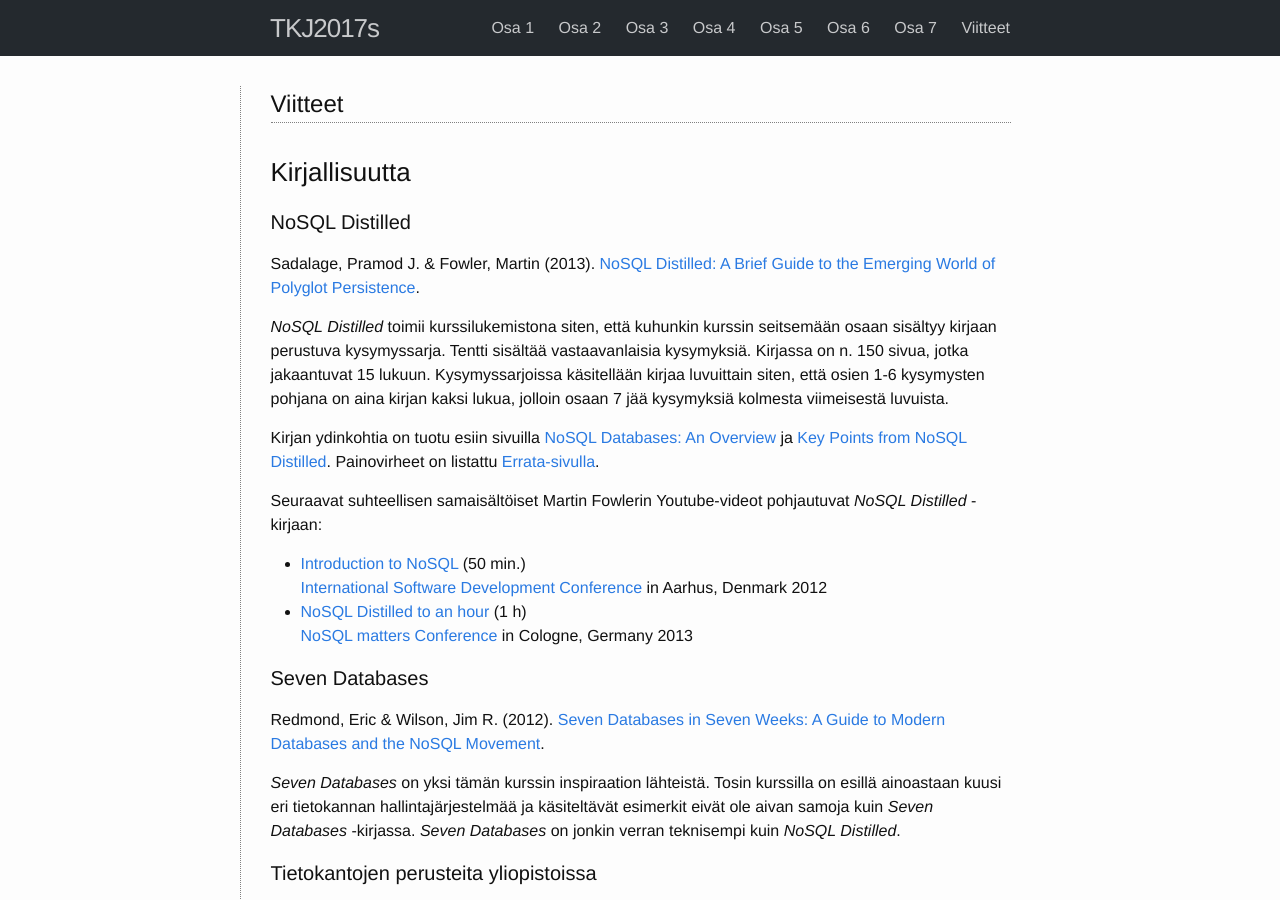
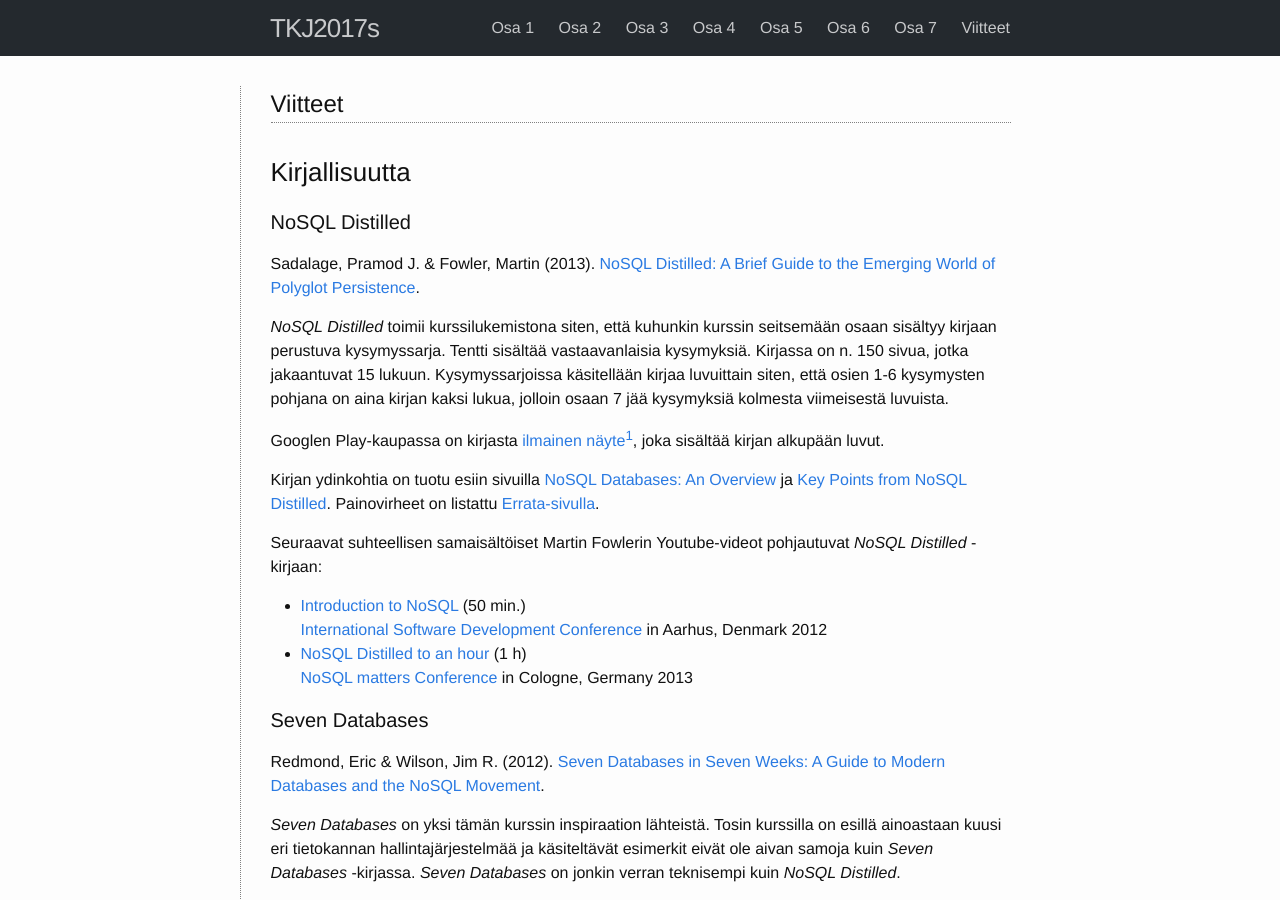
Before and after one commit to timedu/tkj2017s, a Jekyll site: the page built from docs/viitteet.md, in a window 1280 px wide and 900 px high. Built offline with Jekyll 4.4.1, drawn with Linux system fonts in a browser that asks for light colours.

Commit message:
link added

```diff
--- a/docs/viitteet.md
+++ b/docs/viitteet.md
@@ -14,6 +14,11 @@ Sadalage, Pramod J. & Fowler, Martin (2013). [NoSQL Distilled: A Brief Guide to
 [NoSQL Distilled]: https://www.pearson.com/us/higher-education/program/Sadalage-No-SQL-Distilled-A-Brief-Guide-to-the-Emerging-World-of-Polyglot-Persistence/PGM75436.html
 
 *NoSQL Distilled* toimii kurssilukemistona siten, että kuhunkin kurssin seitsemään osaan sisältyy kirjaan perustuva kysymyssarja. Tentti sisältää vastaavanlaisia kysymyksiä. Kirjassa on n. 150 sivua, jotka jakaantuvat 15 lukuun. Kysymyssarjoissa käsitellään kirjaa luvuittain siten, että osien 1-6 kysymysten pohjana on aina kirjan kaksi lukua, jolloin osaan 7 jää kysymyksiä kolmesta viimeisestä luvuista.
+
+Googlen Play-kaupassa on kirjasta [ilmainen näyte][free-sample][^1], joka sisältää kirjan alkupään luvut.
+
+[free-sample]: https://play.google.com/store/books/details?id=AyY1a6-k3PIC
+[^1]: viitattu 31.8.2017
 
 Kirjan ydinkohtia on tuotu esiin sivuilla [NoSQL Databases: An Overview][nosql-overview] ja [Key Points from NoSQL Distilled][nosql-distilled-key-points]. Painovirheet on listattu [Errata-sivulla][nosql-distilled-errata].
 
@@ -206,3 +211,5 @@ DataStax Academy.
 * [selenium-webdriver/phantomjs note](https://seleniumhq.github.io/selenium/docs/api/javascript/module/selenium-webdriver/phantomjs.html)
 
 <http://chaijs.com>
+
+<br/>
```
